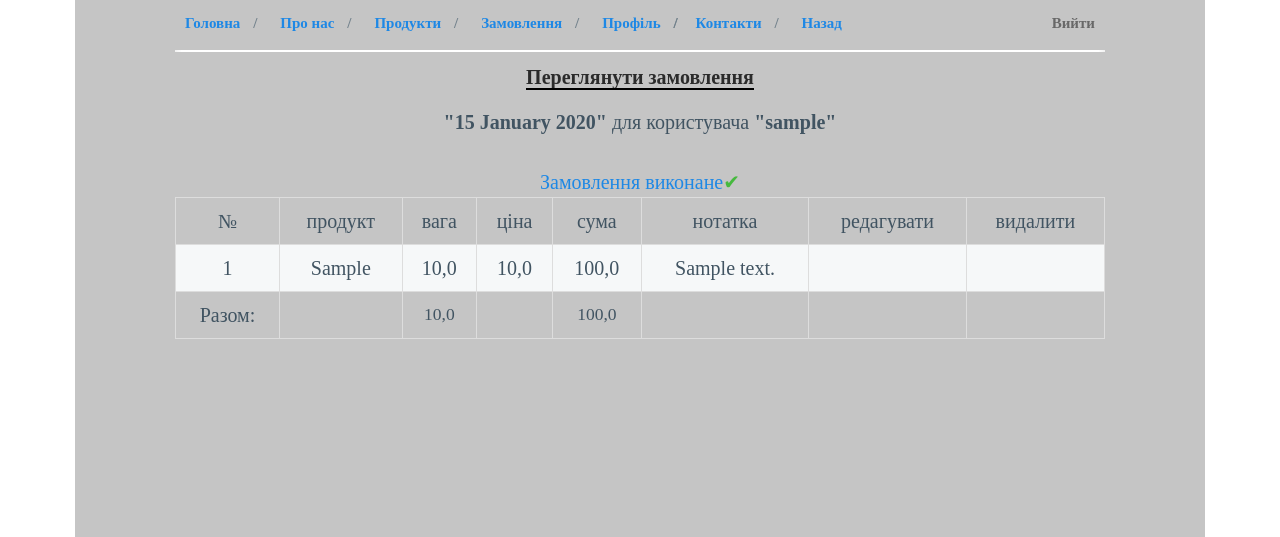
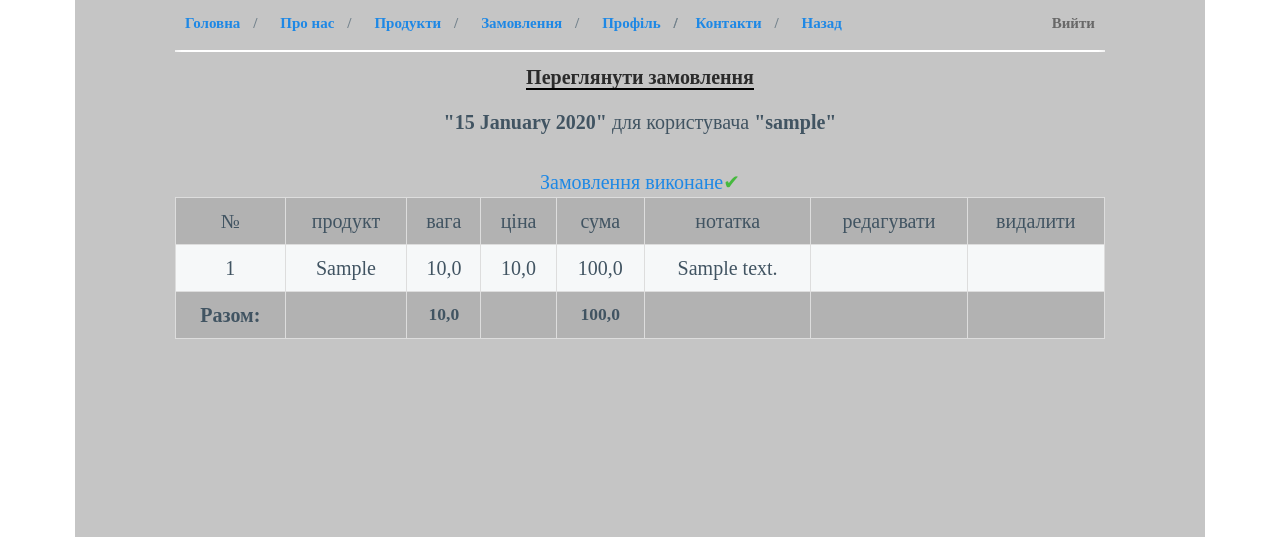
Before and after one commit to VadimTrubay/django_progect_nashafirma, a Django app: page /orders/view_order/1/ in a window 1280 px wide. Shown: the part 288-825 px from the top of the page. Run offline with Django 4.2, Linux system fonts and the light colour scheme; a user stored in the database is signed in; tables that the repository leaves empty hold one stand-in row (values such as "Sample post").

Commit message:
Update view_order.html

```diff
--- a/nashafirma/templates/orders/view_order.html
+++ b/nashafirma/templates/orders/view_order.html
@@ -31,7 +31,7 @@
     {% if order %}
     <table class="note" role="grid">
         <thead>
-            <tr class="title-table">
+            <tr style="background-color: #b2b2b2;" class="title-table">
                 <th>№</th>
                 <th>продукт</th>
                 <th>вага</th>
@@ -74,12 +74,12 @@
                 <td class="not-print"></th>
                 {% endif %}
                 {% endfor %}
-            <tr>
-                <th>Разом:</th>
+            <tr style="background-color: #b2b2b2;">
+                <th><b>Разом:</b></th>
                 <td></td>
-                <td>{{ order.calculate_sum_weight }}</td>
+                <td><b>{{ order.calculate_sum_weight }}</b></td>
                 <td></td>
-                <td class="not-print">{{ order.calculate_sum_total }}</td>
+                <td class="not-print"><b>{{ order.calculate_sum_total }}</b></td>
                 <td class="not-print"></td>
                 <td class="not-print"></td>
                 <td class="not-print"></td>
```
